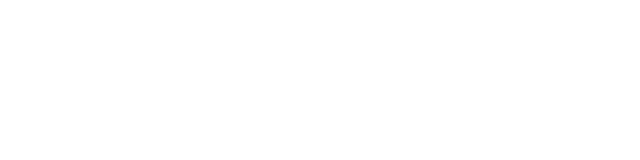
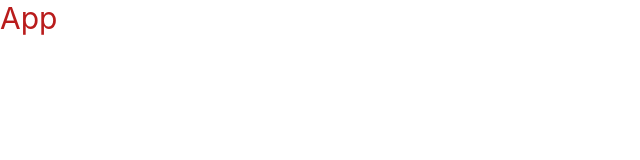
Before and after one commit to suyogmungale/YouTube_Clone, a React (Create React App) app: page / in a window 1280 px wide. Shown: the top 160 px of the page, without its empty margins (0-640 px from the left). Built offline with nearby package versions, Linux system fonts and the light colour scheme.

Commit message:
api integration

```diff
--- a/src/App.js
+++ b/src/App.js
@@ -1,12 +1,9 @@
-import logo from './logo.svg';
-import './App.css';
+import React from 'react'
 
-function App() {
+const App = () => {
   return (
-    <div>
-
-    </div>
-  );
+    <div className="text-red-700 text-3xl">App</div>
+  )
 }
 
-export default App;
+export default App
--- a/src/index.css
+++ b/src/index.css
@@ -1,13 +1,76 @@
+@tailwind base;
+@tailwind components;
+@tailwind utilities;
+
 body {
-  margin: 0;
-  font-family: -apple-system, BlinkMacSystemFont, 'Segoe UI', 'Roboto', 'Oxygen',
-    'Ubuntu', 'Cantarell', 'Fira Sans', 'Droid Sans', 'Helvetica Neue',
-    sans-serif;
-  -webkit-font-smoothing: antialiased;
-  -moz-osx-font-smoothing: grayscale;
+    margin: 0;
+    font-family: -apple-system, BlinkMacSystemFont, "Segoe UI", "Roboto",
+        "Oxygen", "Ubuntu", "Cantarell", "Fira Sans", "Droid Sans",
+        "Helvetica Neue", sans-serif;
+    -webkit-font-smoothing: antialiased;
+    -moz-osx-font-smoothing: grayscale;
+}
+
+#root {
+    height: 100vh;
 }
 
 code {
-  font-family: source-code-pro, Menlo, Monaco, Consolas, 'Courier New',
-    monospace;
+    font-family: source-code-pro, Menlo, Monaco, Consolas, "Courier New",
+        monospace;
 }
+
+.load-bar {
+    position: fixed;
+    top: 0;
+    left: 0;
+    width: 100%;
+    height: 3px;
+    background-color: #fdba2c;
+}
+.bar {
+    content: "";
+    display: inline;
+    position: absolute;
+    width: 0;
+    height: 100%;
+    left: 50%;
+    text-align: center;
+}
+.bar:nth-child(1) {
+    background-color: #da4733;
+    animation: loading 3s linear infinite;
+}
+.bar:nth-child(2) {
+    background-color: #3b78e7;
+    animation: loading 3s linear 1s infinite;
+}
+.bar:nth-child(3) {
+    background-color: #fdba2c;
+    animation: loading 3s linear 2s infinite;
+}
+@keyframes loading {
+    from {
+        left: 50%;
+        width: 0;
+        z-index: 100;
+    }
+    33.3333% {
+        left: 0;
+        width: 100%;
+        z-index: 10;
+    }
+    to {
+        left: 0;
+        width: 100%;
+    }
+}
+
+.custom-h {
+    height: auto !important;
+}
+@media screen and (min-width: 1024px) {
+    .custom-h {
+        height: 100vh !important;
+    }
+}
--- a/src/index.js
+++ b/src/index.js
@@ -5,11 +5,7 @@
 import reportWebVitals from './reportWebVitals';
 
 const root = ReactDOM.createRoot(document.getElementById('root'));
-root.render(
-  <React.StrictMode>
-    <App />
-  </React.StrictMode>
-);
+root.render(<App />);
 
 
 reportWebVitals();
--- /dev/null
+++ b/src/utils/constants.js
@@ -0,0 +1,33 @@
+import React from "react";
+
+import { AiFillHome, AiOutlineFlag } from "react-icons/ai";
+import { MdLocalFireDepartment, MdLiveTv } from "react-icons/md";
+import { CgMusicNote } from "react-icons/cg";
+import { FiFilm } from "react-icons/fi";
+import { IoGameControllerSharp } from "react-icons/io5";
+import { ImNewspaper } from "react-icons/im";
+import { GiDiamondTrophy, GiEclipse } from "react-icons/gi";
+import { RiLightbulbLine, RiFeedbackLine } from "react-icons/ri";
+import { FiSettings, FiHelpCircle } from "react-icons/fi";
+
+export const categories = [
+    { name: "New", icon: <AiFillHome />, type: "home" },
+    { name: "Trending", icon: <MdLocalFireDepartment />, type: "category" },
+    { name: "Music", icon: <CgMusicNote />, type: "category" },
+    { name: "Films", icon: <FiFilm />, type: "category" },
+    { name: "Live", icon: <MdLiveTv />, type: "category" },
+    { name: "Gaming", icon: <IoGameControllerSharp />, type: "category" },
+    { name: "News", icon: <ImNewspaper />, type: "category" },
+    { name: "Sports", icon: <GiDiamondTrophy />, type: "category" },
+    { name: "Learning", icon: <RiLightbulbLine />, type: "category" },
+    {
+        name: "Fashion & beauty",
+        icon: <GiEclipse />,
+        type: "category",
+        divider: true,
+    },
+    { name: "Settings", icon: <FiSettings />, type: "menu" },
+    { name: "Report History", icon: <AiOutlineFlag />, type: "menu" },
+    { name: "Help", icon: <FiHelpCircle />, type: "menu" },
+    { name: "Send feedback", icon: <RiFeedbackLine />, type: "menu" },
+];
--- /dev/null
+++ b/tailwind.config.js
@@ -0,0 +1,8 @@
+/** @type {import('tailwindcss').Config} */
+module.exports = {
+  content: ["./src/**/*.{js,jsx,ts,tsx}"],
+  theme: {
+      extend: {},
+  },
+  plugins: [require("@tailwindcss/line-clamp")],
+};
```
Also changed, not shown: package.json (+10 -0 lines), src/context/ContextApi.js (added), src/utils/Api.js (added), 1 other file (tests, documents, lock files or other folders).
